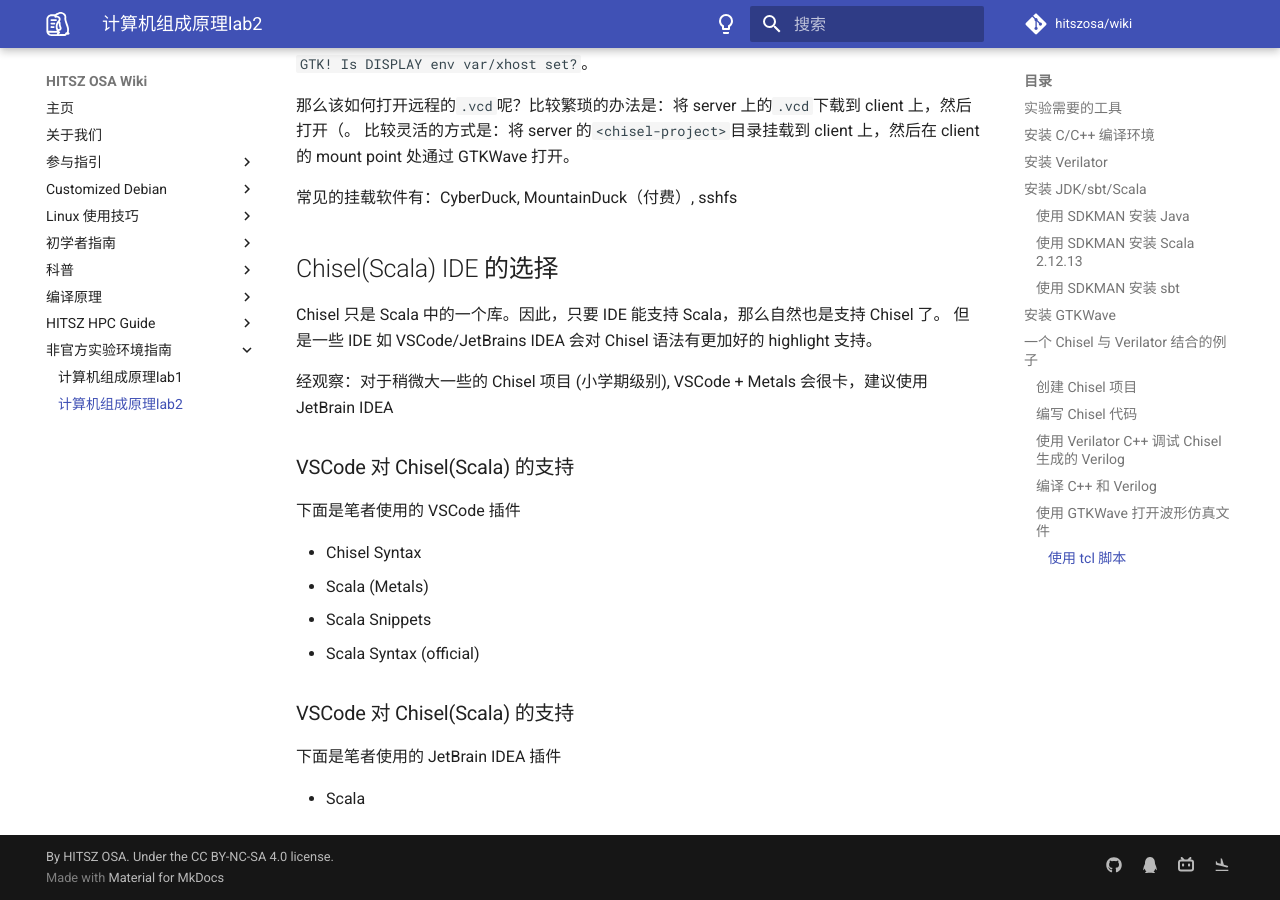
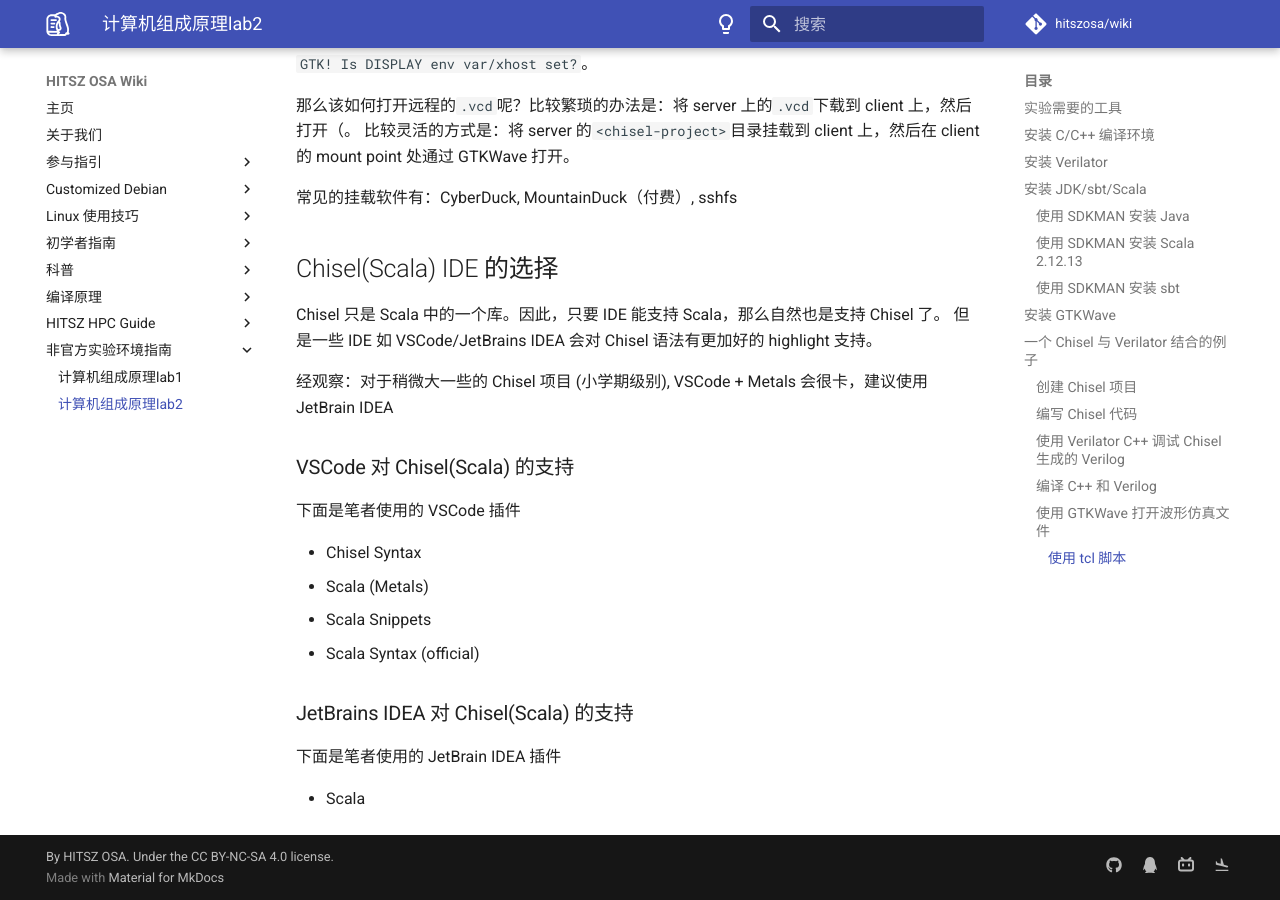
Before and after one commit to hitszosa/wiki, an MkDocs documentation site: the page built from docs/unofficial-lab-env/comp-organ-lab2.md, in a window 1280 px wide and 900 px high, scrolled down 8632 px. Built offline with MkDocs 1.6.1 and Material for MkDocs 9.7.7, drawn with Linux system fonts in a browser that asks for light colours; comment, search, counter and statistics services are not loaded.

Commit message:
jetbrains idea

```diff
--- a/docs/unofficial-lab-env/comp-organ-lab2.md
+++ b/docs/unofficial-lab-env/comp-organ-lab2.md
@@ -429,7 +429,7 @@ Chisel 只是 Scala 中的一个库。因此，只要 IDE 能支持 Scala，那
 - Scala Snippets
 - Scala Syntax (official)
 
-### VSCode 对 Chisel(Scala) 的支持
+### JetBrains IDEA 对 Chisel(Scala) 的支持
 
 下面是笔者使用的 JetBrain IDEA 插件
 
```
